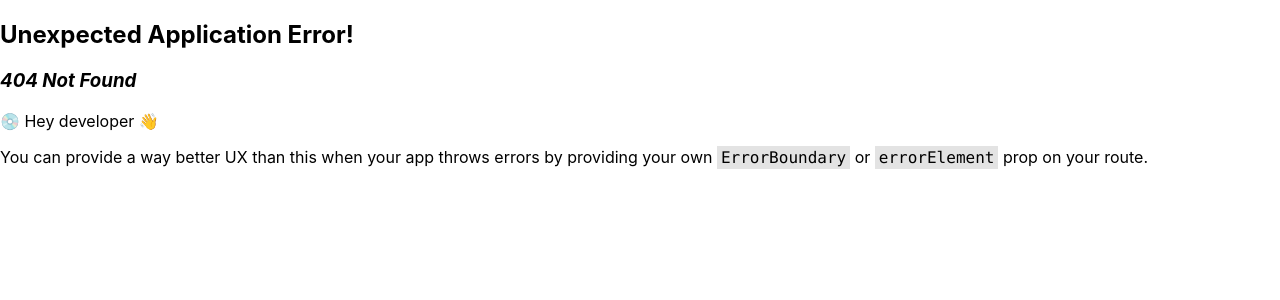
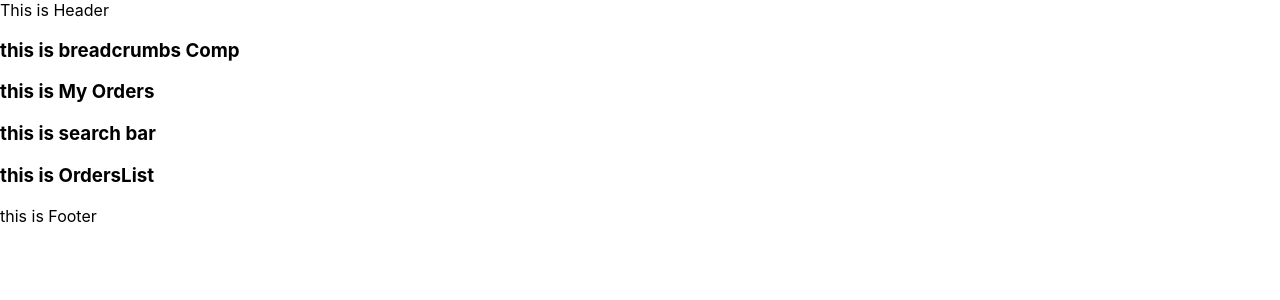
Before and after one commit to JSD-0923/frontend-final-2, a React (Create React App) app: page /user-profile/my-orders in a window 1280 px wide. Before the commit this address had no page. Shown: the top 300 px of the page. Built offline with nearby package versions, Linux system fonts and the light colour scheme.

Commit message:
Creating My Orders Page and its related components

```diff
--- a/src/Routers/router.js
+++ b/src/Routers/router.js
@@ -1,6 +1,7 @@
 import {createBrowserRouter} from "react-router-dom";
 import LandingPage from "../pages/LandingPage";
 import Layout from "../Layouts/Layout";
+import MyOrdersPage from "../pages/MyOrdersPage";
 
 
 export const router = createBrowserRouter([
@@ -12,6 +13,10 @@ export const router = createBrowserRouter([
                 path: "/",
                 element: <LandingPage />,
             },
+            {
+                path: "/user-profile/my-orders",
+                element: <MyOrdersPage />,
+            },
         ]
     }
 
--- /dev/null
+++ b/src/components/MyOrders/MyOrders.js
@@ -0,0 +1,18 @@
+
+import './MyOrders.css'
+import OrdersList from "../OrdersList/OrdersList";
+
+const MyOrders = () => {
+
+    return (
+        <div>
+            <h3>this is breadcrumbs Comp</h3>
+            <h3>this is My Orders</h3>
+            <h3>this is search bar</h3>
+            <OrdersList />
+        </div>
+    )
+
+}
+
+export default MyOrders;
--- /dev/null
+++ b/src/components/OrdersList/OrdersList.js
@@ -0,0 +1,10 @@
+
+import './OrdersList.css'
+const OrdersList = () => {
+
+    return (
+        <h3>this is OrdersList</h3>
+    )
+}
+
+export default OrdersList;
--- /dev/null
+++ b/src/pages/MyOrdersPage.js
@@ -0,0 +1,10 @@
+import MyOrders from "../components/MyOrders/MyOrders";
+
+const MyOrdersPage = () => {
+
+    return (
+        <MyOrders/>
+    )
+}
+
+export default MyOrdersPage;
```
Also changed, not shown: src/components/MyOrders/MyOrders.css (added), src/components/OrdersList/OrdersList.css (added).
